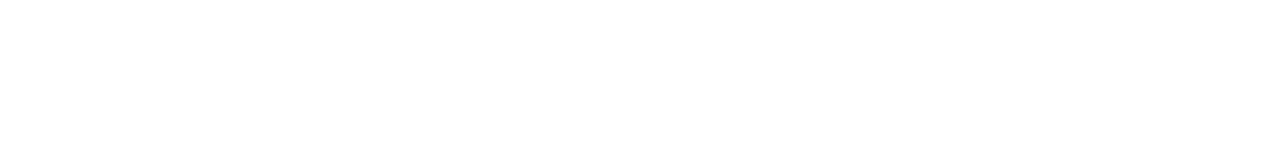
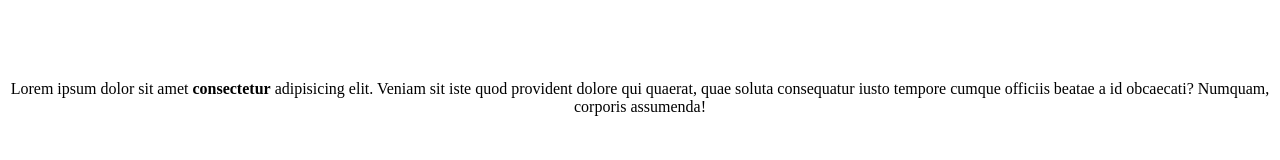
Before and after one commit to Abbas4tech/Tooltip-Js, a plain HTML site: page index.html in a window 1280 px wide. Drawn offline with Linux system fonts and the light colour scheme.

Commit message:
Added class and tooltip-data binding

```diff
--- a/index.html
+++ b/index.html
@@ -9,6 +9,12 @@
     <script src="app.js" defer></script>
   </head>
   <body>
-
+    <p>
+      Lorem ipsum dolor sit amet
+      <b class="tooltip" data-tooltip-text="I am tooltip nigga!">consectetur</b>
+      adipisicing elit. Veniam sit iste quod provident dolore qui quaerat, quae
+      soluta consequatur iusto tempore cumque officiis beatae a id obcaecati?
+      Numquam, corporis assumenda!
+    </p>
   </body>
 </html>
--- a/styles.css
+++ b/styles.css
@@ -3,3 +3,7 @@
   padding: 0%;
   box-sizing: border-box;
 }
+p {
+  margin-top: 5rem;
+  text-align: center;
+}
```
